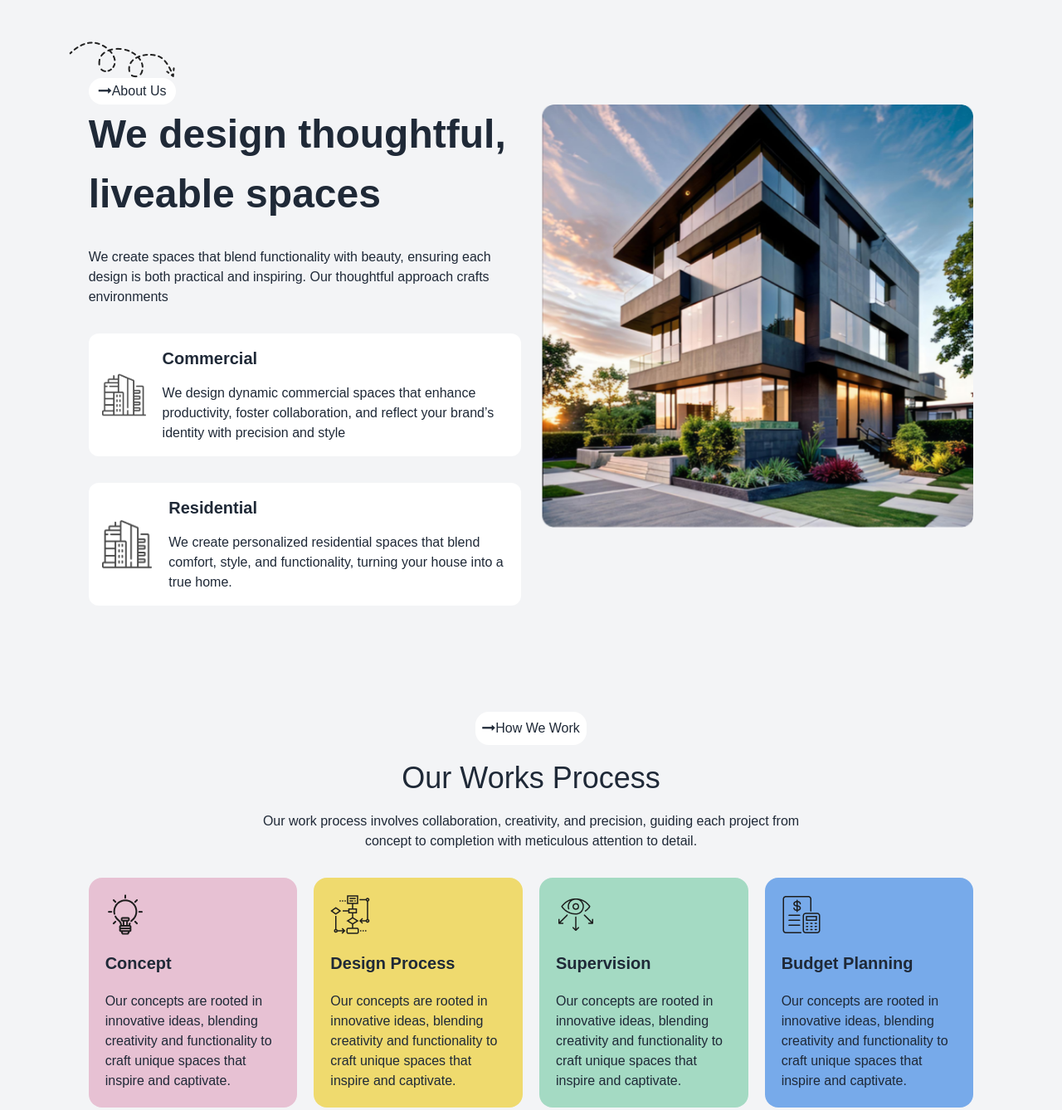
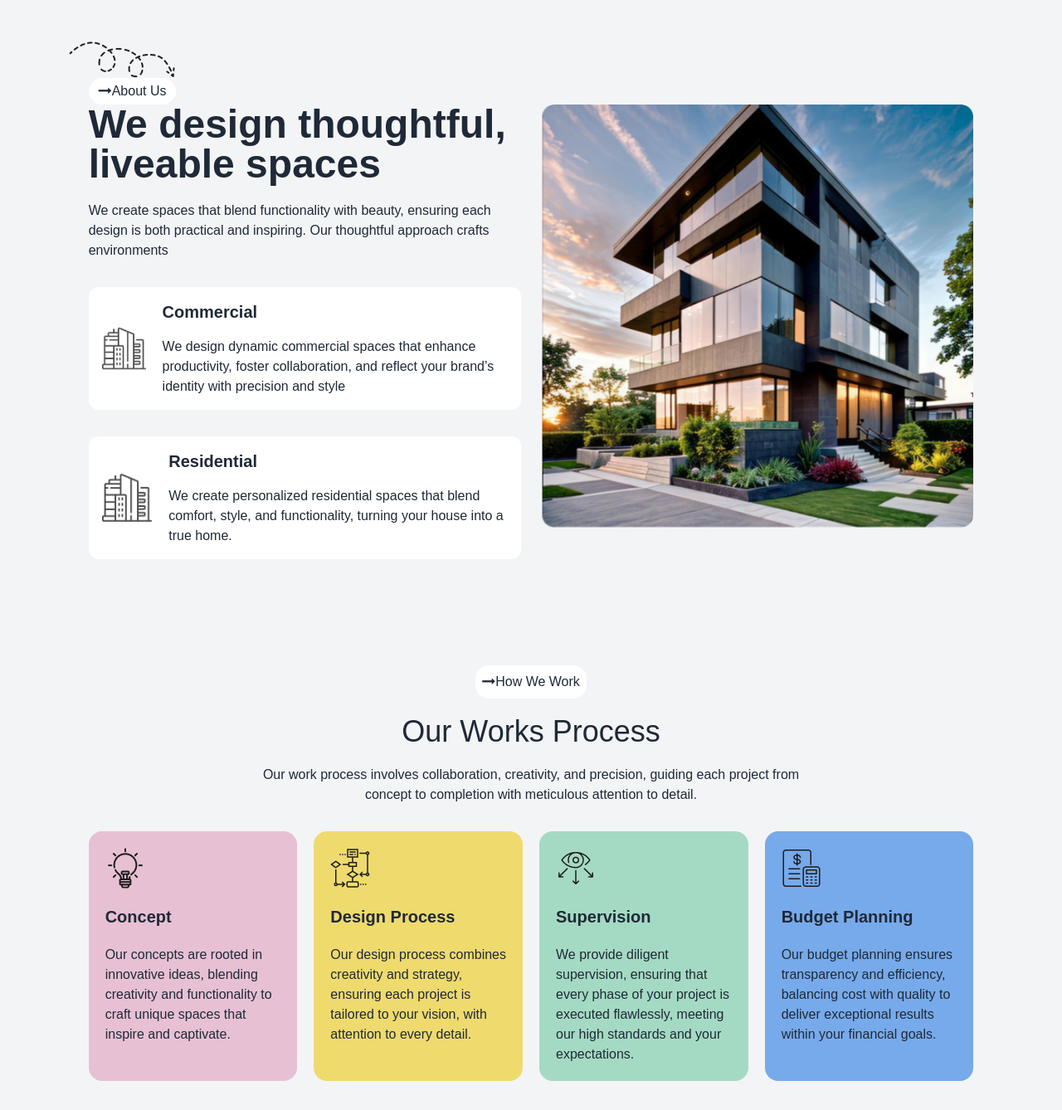
Before and after one commit to arahman225/Assignment-03, a plain HTML site: page index.html in a window 1280 px wide. Shown: the part 740-2078 px from the top of the page at 83% size. Drawn offline with nearby package versions, Linux system fonts and the light colour scheme.

Commit message:
done some task

```diff
--- a/index.html
+++ b/index.html
@@ -92,14 +92,14 @@
  <!-- about section start -->
   <section class="py-16 bg-gray-100" id="service">
     <div class="w-5/6 mx-auto">
-      <img class="-ml-6" src="assets/icons/Vector.png" alt="">
+      <img class="-ml-6 max-sm:hidden" src="assets/icons/Vector.png" alt="">
       <div class="lg:text-left text-center">
         <h3 class="bg-white rounded-3xl py-1 px-3 inline-block"><i class="fa fa-long-arrow-right"></i>About Us</h3>
       </div>
       <div class="grid lg:grid-cols-2 gap-6">
         <div class="space-y-8">
-          <div class="lg:text-left text-center space-y-7">
-          <h2 class="text-5xl font-bold leading-normal">We design thoughtful, liveable spaces</h2>
+          <div class="lg:text-left text-center space-y-5">
+          <h2 class="text-5xl font-bold">We design thoughtful, liveable spaces</h2>
           <p>
             We create spaces that blend functionality with beauty, ensuring each design is both practical and inspiring. Our thoughtful approach crafts environments </p>
           </div>
@@ -150,21 +150,21 @@
           <div class="col space-y-5">
             <img src="assets/icons/flow-chart.png" alt="">
             <h3 class="text-xl font-bold">Design Process</h3>
-            <p>Our concepts are rooted in innovative ideas, blending creativity and functionality to craft unique spaces that inspire and captivate.</p>
+            <p>Our design process combines creativity and strategy, ensuring each project is tailored to your vision, with attention to every detail.</p>
           </div>
         </div>
         <div class="bg-light-green p-5 rounded-2xl">
           <div class="col space-y-5">
             <img src="assets/icons/vision.png" alt="">
             <h3 class="text-xl font-bold">Supervision</h3>
-            <p>Our concepts are rooted in innovative ideas, blending creativity and functionality to craft unique spaces that inspire and captivate.</p>
+            <p>We provide diligent supervision, ensuring that every phase of your project is executed flawlessly, meeting our high standards and your expectations.</p>
           </div>
         </div>
         <div class="bg-light-blue p-5 rounded-2xl">
           <div class="col space-y-5">
             <img src="assets/icons/budget-planning.png" alt="">
             <h3 class="text-xl font-bold">Budget Planning</h3>
-            <p>Our concepts are rooted in innovative ideas, blending creativity and functionality to craft unique spaces that inspire and captivate.</p>
+            <p>Our budget planning ensures transparency and efficiency, balancing cost with quality to deliver exceptional results within your financial goals.</p>
           </div>
         </div>
       </div>
```
